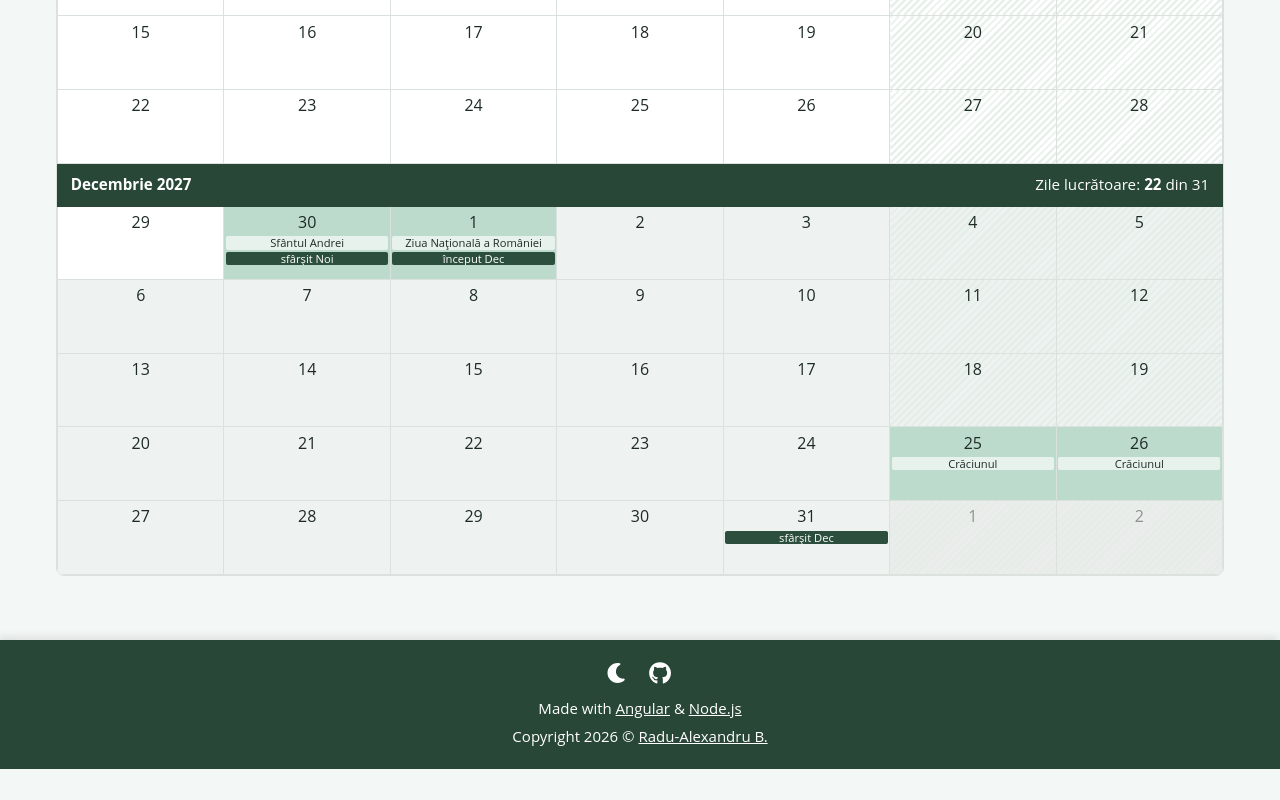
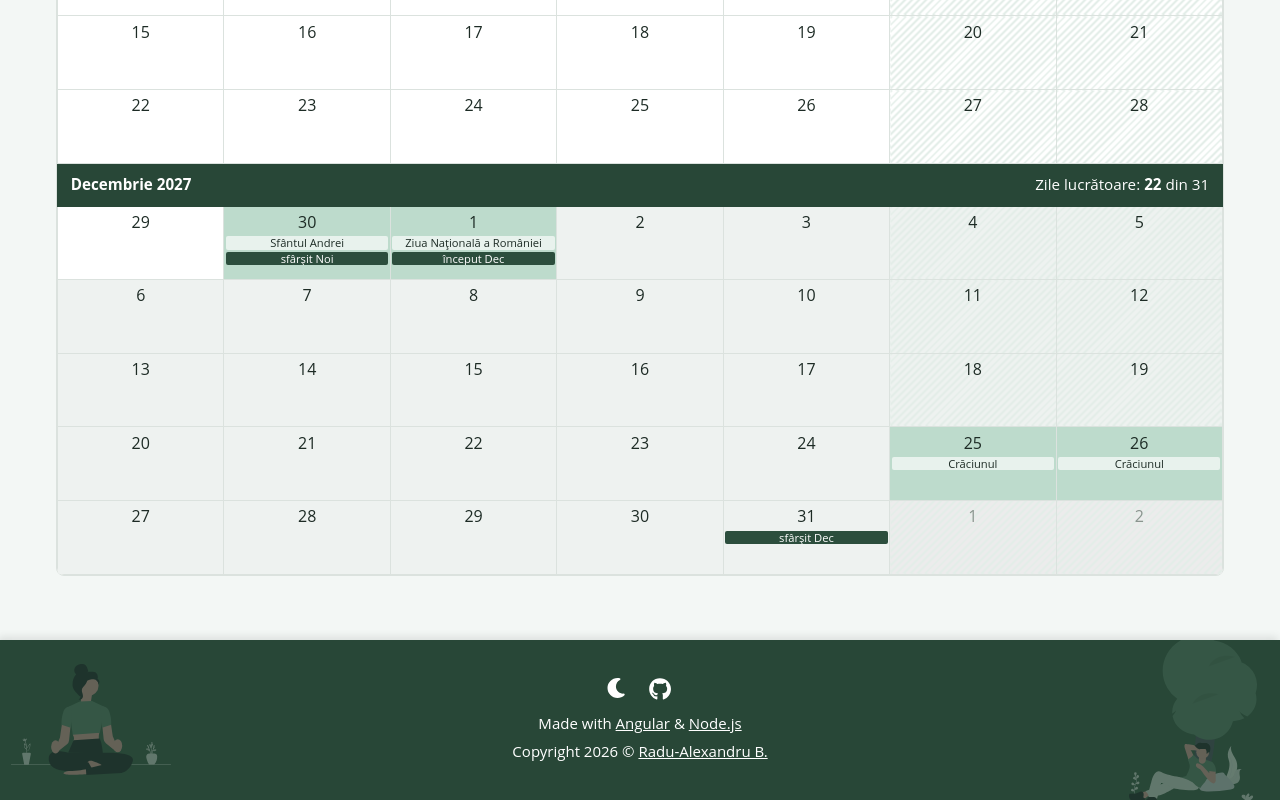
Before and after one commit to radualexandrub/Planificator-Concediu-Zile-Libere-2027, an Angular app: page / in a window 1280 px wide. Shown: the part 5109-5909 px from the top of the page. Before the commit the page ends 5878 px from the top, so only its background shows below. Built offline with nearby package versions, Linux system fonts and the light colour scheme.

Commit message:
Add decorative SVGs to footer from Undraw
Resource: https://undraw.co/search/nature

(Saturday, November 07, 2026, 16:30)

```diff
--- a/src/app/footer.css
+++ b/src/app/footer.css
@@ -16,6 +16,45 @@
   box-shadow: -2px -3px 8px rgb(0 0 0 / 0.1);
   color: var(--font-opposite-color);
   text-align: center;
+  /* Needed for SVG background integration */
+  position: relative;
+  isolation: isolate;
+  overflow: hidden;
+  display: flex;
+  flex-direction: column;
+  justify-content: center;
+  min-height: 10rem;
+}
+
+/* SVG as decorative background, not part of the content */
+.footer::after {
+  position: absolute;
+  z-index: -1;
+  inset: 0;
+  background-image: url('./undraw_mindfulness.svg');
+  background-position: 1% center;
+  background-size: 10rem;
+  background-repeat: no-repeat;
+  opacity: 0.3;
+  content: '';
+  pointer-events: none;
+}
+
+.footer::before {
+  position: absolute;
+  z-index: -1;
+  inset: 0;
+  background-image: url('./undraw_relaxing_outdoors.svg');
+  background-position: 98% center;
+  background-size: 8rem;
+  background-repeat: no-repeat;
+  opacity: 0.3;
+  content: '';
+  pointer-events: none;
+}
+
+.footer > div {
+  position: relative;
 }
 
 .footer p {
```
Also changed, not shown: src/app/undraw_mindfulness.svg (added), src/app/undraw_relaxing_outdoors.svg (added).
